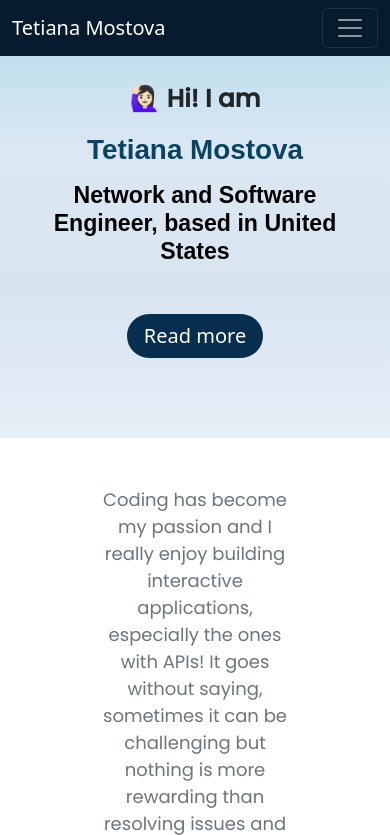
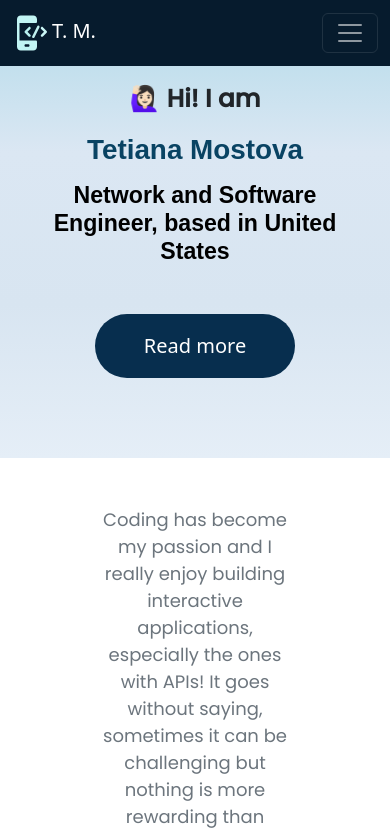
Before and after one commit to Tetianamost/Portfolio-project, a plain HTML site: page index.html in a window 390 px wide. Shown: the top 835 px of the page. Drawn offline with nearby package versions, Linux system fonts and the light colour scheme; a web font is replaced by a local one.

Commit message:
added logo

```diff
--- a/index.html
+++ b/index.html
@@ -57,7 +57,11 @@
       class="navbar py-2 py-lg-3 navbar-expand-lg navbar-dark navbar-bg fixed-top"
     >
       <div class="container">
-        <a class="navbar-brand" href="/">Tetiana Mostova</a>
+        <a class="navbar-brand" href="/">
+          <img class="img-fluid logo" src="/media/code.svg" alt="logo" />T.
+          M.</a
+        >
+
         <button
           class="navbar-toggler"
           type="button"
@@ -98,7 +102,7 @@
         Network and Software Engineer, based in United States
       </h3>
       <div>
-        <a href="/about.html" class="btn btn-branding rounded-pill px-3"
+        <a href="/about.html" class="btn btn-branding rounded-pill px-5 py-3"
           >Read more</a
         >
       </div>
--- a/src/styles.css
+++ b/src/styles.css
@@ -38,6 +38,11 @@ p {
 }
 p .paragraph {
   max-width: 600px;
+}
+.logo {
+  width: 60px;
+  height: 60px;
+  color: #0c98b8;
 }
 .navbar-bg {
   background-color: #061b2d;
@@ -260,6 +265,10 @@ footer .social-links a:hover,
   }
 }
 @media (max-width: 900px) {
+  .logo {
+    width: 40px;
+    height: 40px;
+  }
   .hero {
     padding: 80px 20px;
   }
```
Also changed, not shown: about.html (+2 -1 lines), contact.html (+4 -1 lines), projects.html (+4 -1 lines), skills.html (+2 -1 lines), media/code.svg (added).
